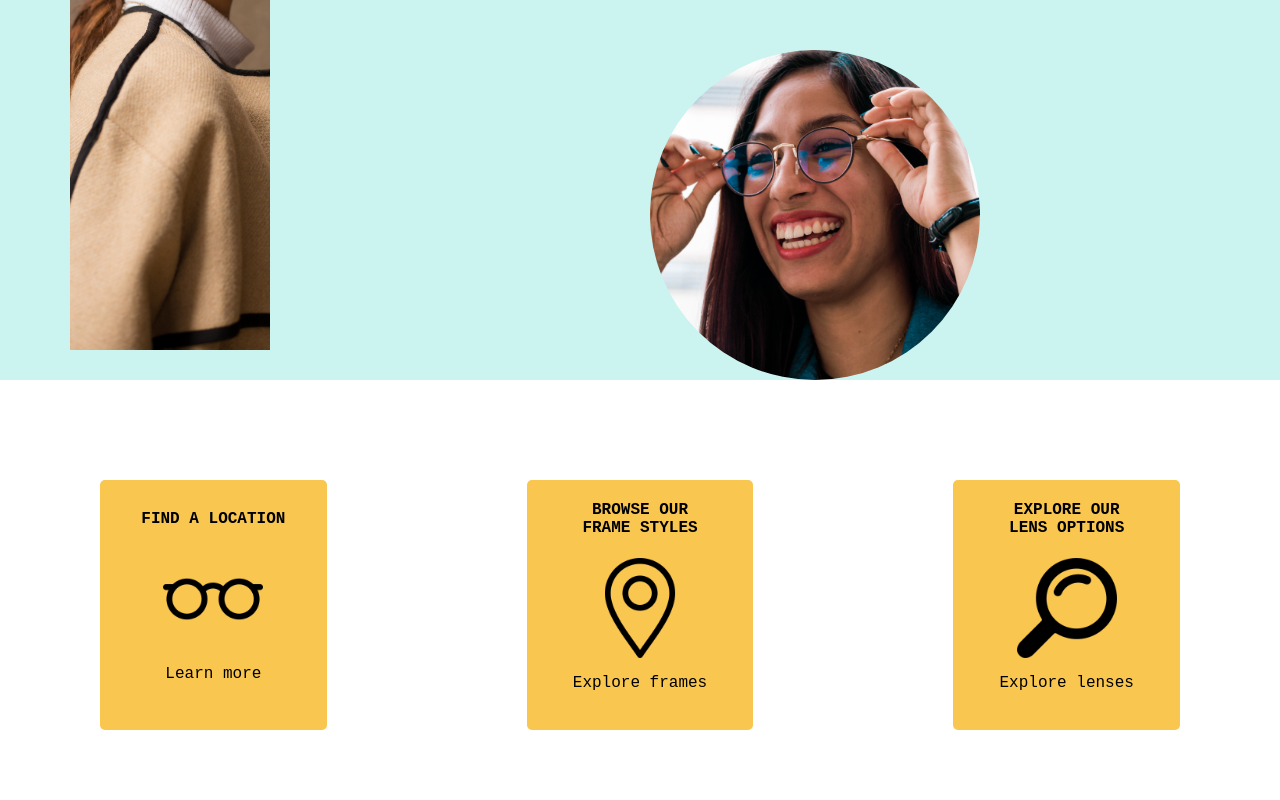
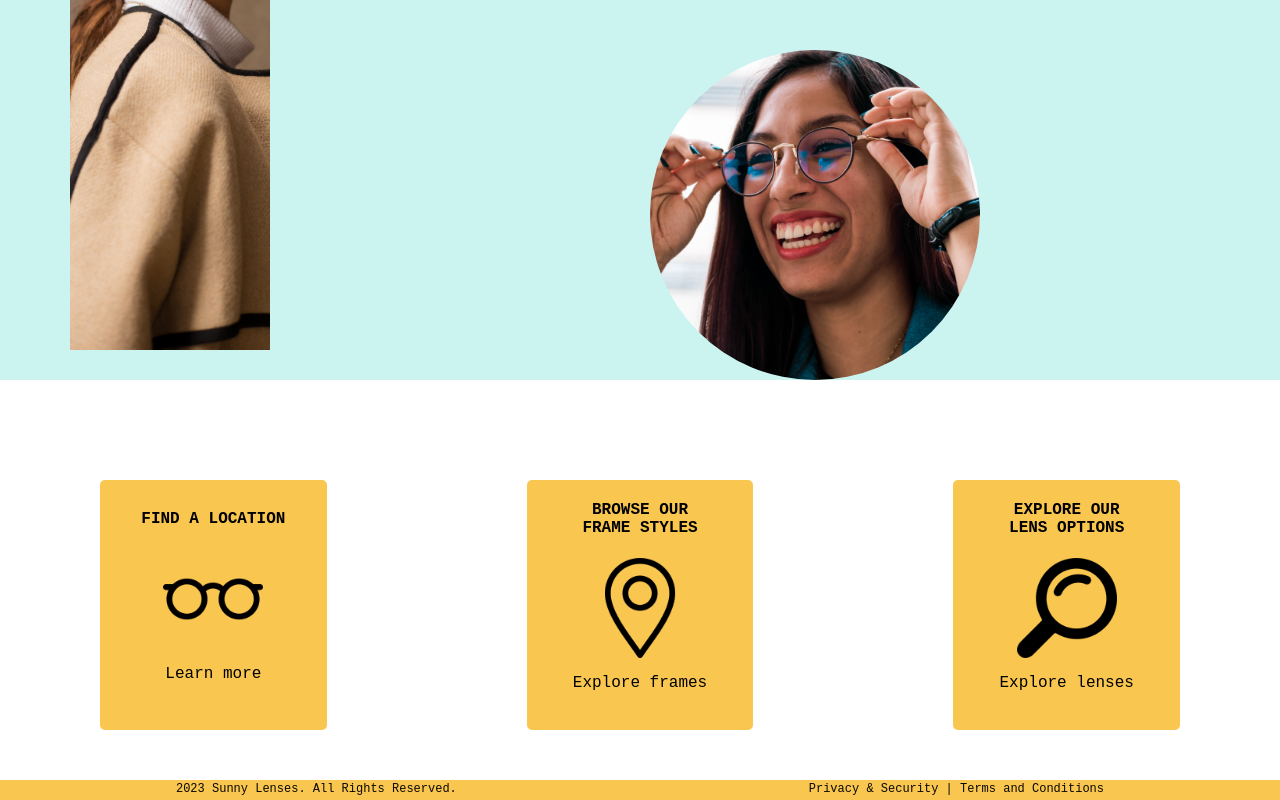
Before and after one commit to jorgelgf/sunny-lenses, a React (Create React App) app: page / in a window 1280 px wide. Shown: the part 1824-2624 px from the top of the page. Built offline with nearby package versions, Linux system fonts and the light colour scheme; a web font is replaced by a local one.

Commit message:
adc footer styles in section4

```diff
--- a/src/components/pages/section2/styles.js
+++ b/src/components/pages/section2/styles.js
@@ -6,10 +6,18 @@ export const DivFull = styled.div`
   width: 100%;
   font-family: ${themes.font};
   margin-bottom: 100px;
+
+  @media (max-width: 720px) {
+    margin: auto;
+    display: flex;
+    flex-direction: column;
+    justify-content: center;
+    align-items: center;
+  }
 `;
 
 export const DivHeader = styled.div`
-  width: 600px;
+  width: auto;
   height: auto;
   margin-left: 100px;
 
@@ -37,6 +45,7 @@ export const Description = styled.div`
   width: 600px;
   font-family: ${themes.font};
   font-size: 40px;
+  text-align: left;
   margin: 30px 0;
   color: ${themes.fontColorPrimary};
   @media (max-width: 800px) {
--- a/src/components/pages/section4/Section4.js
+++ b/src/components/pages/section4/Section4.js
@@ -23,6 +23,11 @@ export default function Section4() {
           <p>Explore lenses </p>
         </div>
       </S.DivCards>
+      <S.Footer>
+        {" "}
+        <span> 2023 Sunny Lenses. All Rights Reserved.</span>
+        <span>Privacy & Security | Terms and Conditions</span>
+      </S.Footer>
     </S.DivFull>
   );
 }
--- a/src/components/pages/section4/styles.js
+++ b/src/components/pages/section4/styles.js
@@ -16,9 +16,9 @@ export const DivCards = styled.div`
   width: 100%;
   height: 400px;
 
-  @media (max-width: 1200px){
+  @media (max-width: 1200px) {
     height: 1200px;
-    display:flex;
+    display: flex;
     flex-direction: column;
     justify-content: center;
     align-items: center;
@@ -38,22 +38,36 @@ export const DivCards = styled.div`
     cursor: pointer;
     transition: all 0.5s ease;
 
-
     :hover {
       transition: all 0.5s ease;
       -webkit-transform: scale(1.2);
       transform: scale(1.2);
-
     }
     b {
       text-align: center;
-      width:150px;
-  }
-  img{
-     margin-top:20px;
-    width:100px;
-    height:100px;
-
-
+      width: 150px;
+    }
+    img {
+      margin-top: 20px;
+      width: 100px;
+      height: 100px;
+    }
   }
 `;
+
+export const Footer = styled.footer`
+  width: 100%;
+  background-color: ${themes.colorPrimary};
+  height: 20px;
+  font-family: ${themes.font};
+  font-size: 12px;
+  display: flex;
+  justify-content: space-around;
+  align-items: center;
+  color: ${themes.fontColorPrimary};
+  @media (max-width: 590px) {
+    font-size: 10px;
+    flex-direction: column;
+    height: 50px;
+  }
+`;
```
